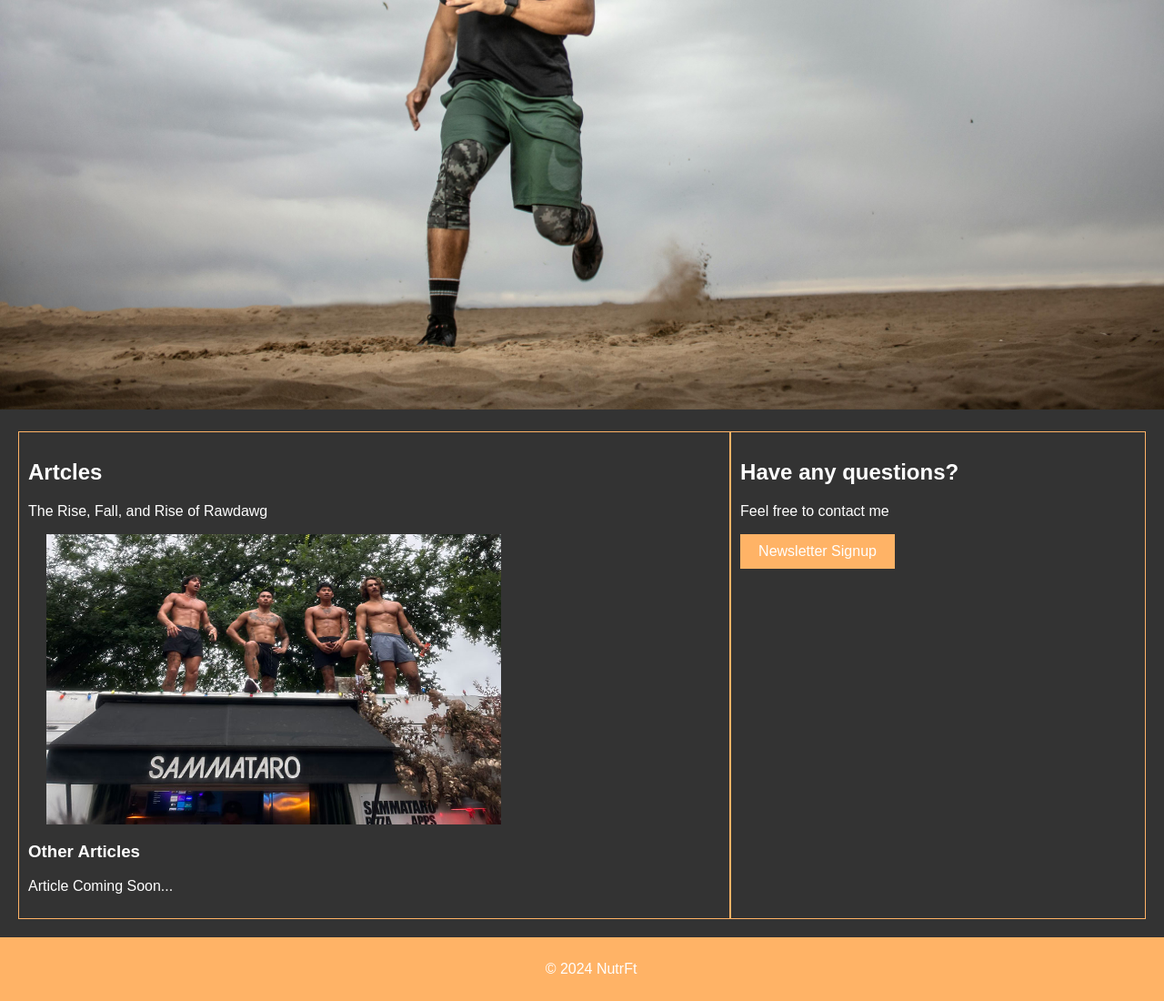
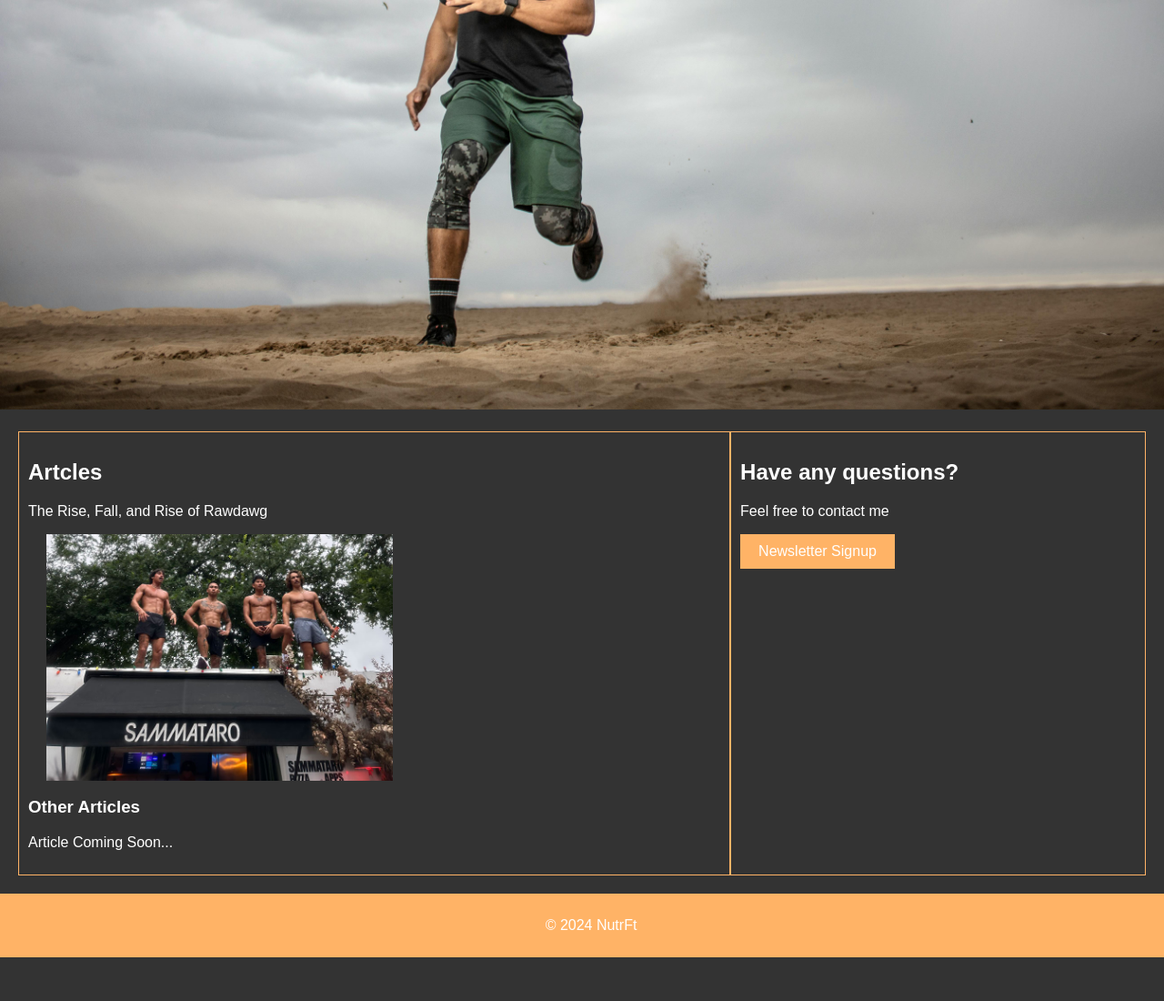
Before and after one commit to Stevey150/NutrFt, a plain HTML site: page index.html in a window 1280 px wide. Shown: the part 565-1665 px from the top of the page at 91% size. After the commit the page ends 1617 px from the top, so only its background shows below. Drawn offline with Linux system fonts and the light colour scheme.

Commit message:
article pic

```diff
--- a/appstyle.css
+++ b/appstyle.css
@@ -89,8 +89,7 @@ button:hover {
 }
 
 .articlepic {
-    width: 500px;
-    height: 319px;
+    width: 50%;
     display: block;
     margin: 0 auto;
     margin-left: 20px;
```
